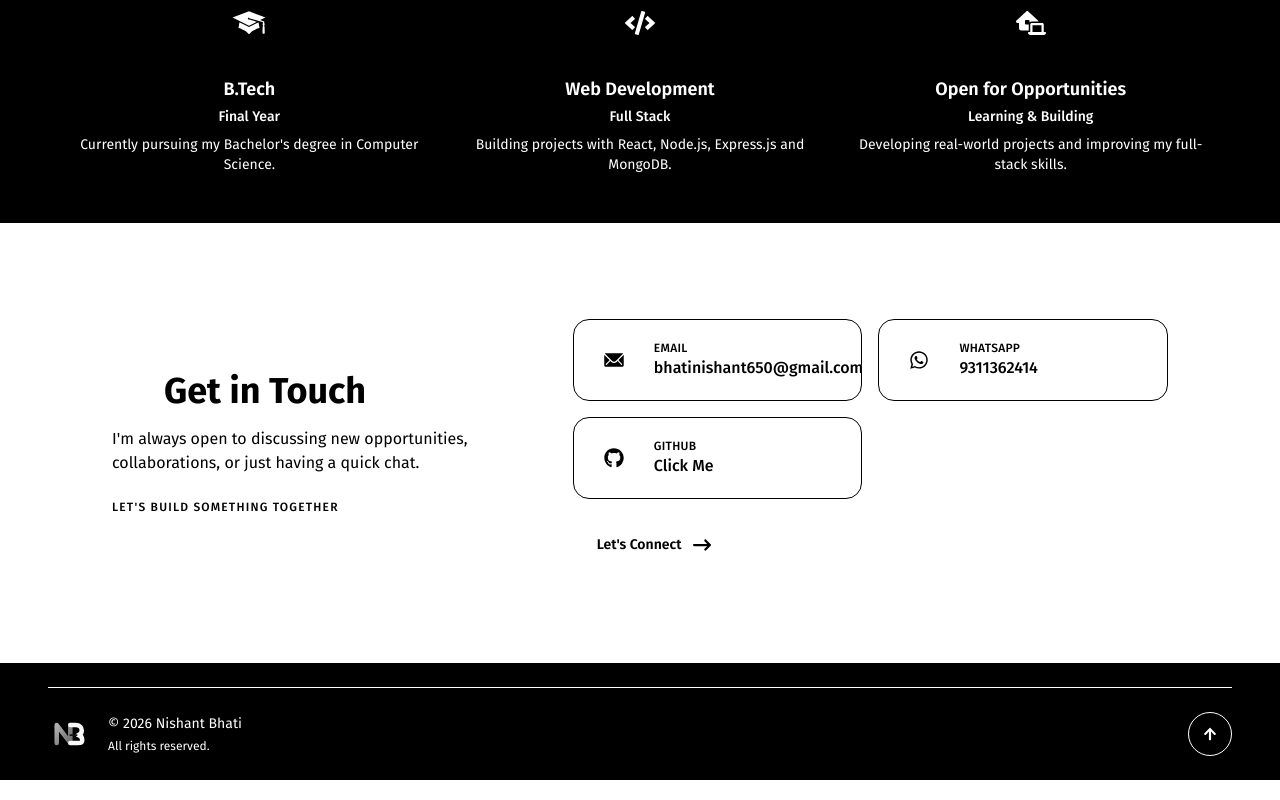
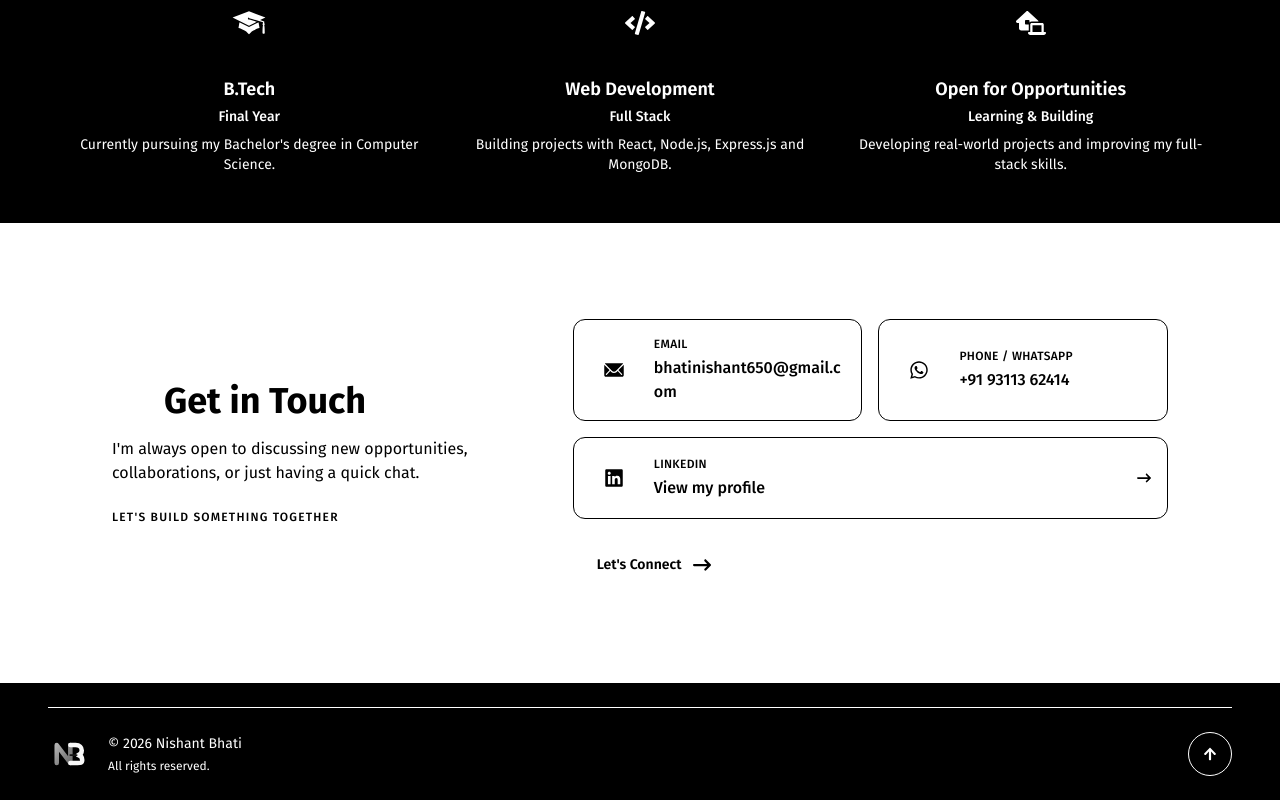
Before and after one commit to bhatinishant38/Portfolio, a React (Vite) app: page / in a window 1280 px wide. Shown: the part 3094-3894 px from the top of the page. Built offline with nearby package versions, Linux system fonts and the light colour scheme.

Commit message:
feat: update Contact component with LinkedIn link and improve layout for contact information

```diff
--- a/src/Components/Contact.jsx
+++ b/src/Components/Contact.jsx
@@ -1,7 +1,6 @@
-import React from "react";
 import { IoIosMail } from "react-icons/io";
 import { FaArrowRightLong } from "react-icons/fa6";
-import { FaGithub } from "react-icons/fa";
+import { FaLinkedin } from "react-icons/fa";
 import { FaWhatsapp } from "react-icons/fa";
 
 const Contact = () => {
@@ -41,64 +40,66 @@ const Contact = () => {
 
         {/* Right - Contact Information */}
         <div className="flex w-full flex-col justify-center p-6 sm:p-8 md:w-3/5 lg:p-12">
-          <div className="grid grid-cols-1 gap-4 sm:grid-cols-2">
+          <div className="grid grid-cols-1 gap-3 sm:grid-cols-2 sm:gap-4">
             {/* Email */}
-            <div className="group flex items-center gap-4 rounded-2xl border border-gray-100 bg-gray-50 p-4 transition duration-300 hover:-translate-y-1 hover:shadow-md">
-              <span className="flex h-12 w-12 shrink-0 items-center justify-center rounded-full bg-gray-200 transition duration-300 group-hover:bg-blue-100">
+            <a
+              href="mailto:bhatinishant650@gmail.com"
+              className="group flex min-w-0 items-center gap-3 rounded-xl border border-gray-200 bg-gray-50 p-3 transition duration-300 hover:-translate-y-0.5 focus-visible:outline-2 focus-visible:outline-offset-2 focus-visible:outline-black sm:gap-4 sm:p-4"
+            >
+              <span className="flex h-11 w-11 shrink-0 items-center justify-center rounded-full bg-gray-200 sm:h-12 sm:w-12">
                 <IoIosMail className="text-xl text-gray-800 sm:text-2xl" />
               </span>
+              <span className="min-w-0 flex-1">
+                <span className="block text-xs font-medium uppercase tracking-wide text-gray-500">
+                  Email
+                </span>
+                <span className="mt-1 block break-all text-sm font-medium text-gray-900 sm:text-base">
+                  bhatinishant650@gmail.com
+                </span>
+              </span>
+            </a>
 
-              <div className="min-w-0">
-                <p className="text-xs font-medium uppercase tracking-wide text-gray-500">
-                  Email
-                </p>
-
-                <a
-                  href="mailto:bhatinishant650@gmail.com"
-                  className="mt-1 truncate bg-linear-to-r from-sky-300 via-blue-400 to-blue-700 bg-clip-text text-sm font-medium text-transparent sm:text-base"
-                >
-                  bhatinishant650@gmail.com
-                </a>
-              </div>
-            </div>
-
-             {/* Phone No */}
-            <div className="group flex items-center gap-4 rounded-2xl border border-gray-100 bg-gray-50 p-4 transition duration-300 hover:-translate-y-1 hover:shadow-md">
-              <span className="flex h-12 w-12 shrink-0 items-center justify-center rounded-full bg-gray-200 transition duration-300 group-hover:bg-blue-100">
-                <span className="text-xl font-bold text-gray-800"><FaWhatsapp /></span>
+            {/* Phone */}
+            <a
+              href="tel:9311362414"
+              className="group flex min-w-0 items-center gap-3 rounded-xl border border-gray-200 bg-gray-50 p-3 transition duration-300 hover:-translate-y-0.5 focus-visible:outline-2 focus-visible:outline-offset-2 focus-visible:outline-black sm:gap-4 sm:p-4"
+            >
+              <span className="flex h-11 w-11 shrink-0 items-center justify-center rounded-full bg-gray-200 sm:h-12 sm:w-12">
+                <FaWhatsapp className="text-lg text-gray-800 sm:text-xl" />
               </span>
-
-              <div className="min-w-0">
-                <p className="text-xs font-medium uppercase tracking-wide text-gray-500">
-                  Whatsapp
-                </p>
-
-                <a
-                  href="tel:9311362414"
-                  className="mt-1 truncate bg-linear-to-r from-sky-300 via-blue-400 to-blue-700 bg-clip-text text-sm font-medium text-transparent sm:text-base"
-                >
-                  9311362414
-                </a>
-              </div>
-            </div>
+              <span className="min-w-0 flex-1">
+                <span className="block text-xs font-medium uppercase tracking-wide text-gray-500">
+                  Phone / WhatsApp
+                </span>
+                <span className="mt-1 block text-sm font-medium text-gray-900 sm:text-base">
+                  +91 93113 62414
+                </span>
+              </span>
+            </a>
 
             {/* LinkedIn */}
-            <div className="group flex items-center gap-4 rounded-2xl border border-gray-100 bg-gray-50 p-4 transition duration-300 hover:-translate-y-1 hover:shadow-md">
-              <span className="flex h-12 w-12 shrink-0 items-center justify-center rounded-full bg-gray-200 transition duration-300 group-hover:bg-blue-100">
-                <span className="text-xl font-bold text-gray-800"><FaGithub /></span>
+            <a
+              href="https://www.linkedin.com/in/nishant-bhati-162b39369/"
+              target="_blank"
+              rel="noopener noreferrer"
+              className="group flex min-w-0 items-center gap-3 rounded-xl border border-gray-200 bg-gray-50 p-3 transition duration-300 hover:-translate-y-0.5 focus-visible:outline-2 focus-visible:outline-offset-2 focus-visible:outline-black sm:col-span-2 sm:gap-4 sm:p-4"
+            >
+              <span className="flex h-11 w-11 shrink-0 items-center justify-center rounded-full bg-gray-200 sm:h-12 sm:w-12">
+                <FaLinkedin className="text-lg text-gray-800 sm:text-xl" />
               </span>
-
-              <div className="min-w-0">
-                <p className="text-xs font-medium uppercase tracking-wide text-gray-500">
-                  Github
-                </p>
-
-                <a href="https://github.com/bhatinishant38" target="_blank" className="mt-1 bg-linear-to-r from-sky-300 via-blue-400 to-blue-500 bg-clip-text text-transparent truncate text-sm font-medium  sm:text-base">
-                  Click Me
-                </a>
-              </div>
-            </div>
-
+              <span className="min-w-0 flex-1">
+                <span className="block text-xs font-medium uppercase tracking-wide text-gray-500">
+                  LinkedIn
+                </span>
+                <span className="mt-1 block text-sm font-medium text-gray-900 sm:text-base">
+                  View my profile
+                </span>
+              </span>
+              <FaArrowRightLong
+                aria-hidden="true"
+                className="shrink-0 text-sm text-gray-600 transition-transform group-hover:translate-x-1"
+              />
+            </a>
           </div>
 
           {/* Button */}
```
